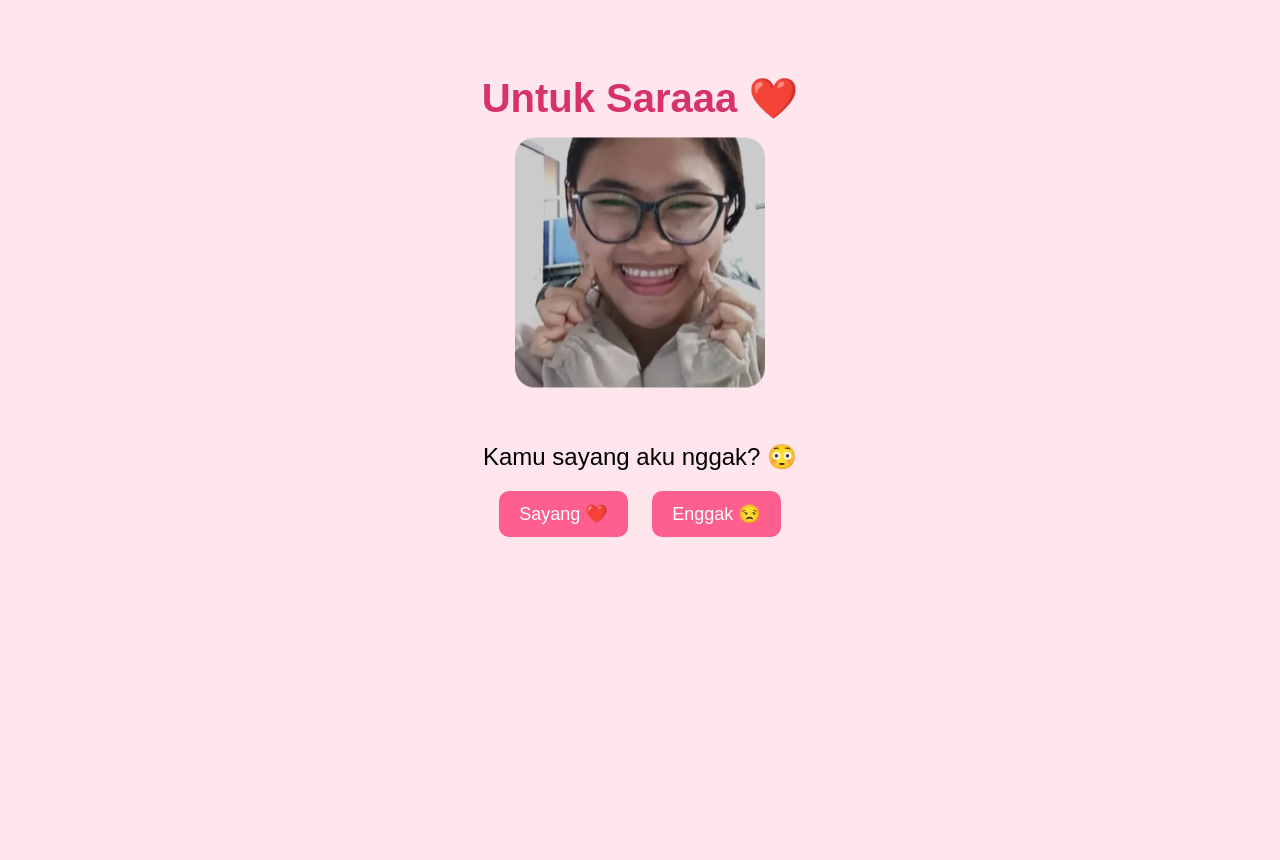
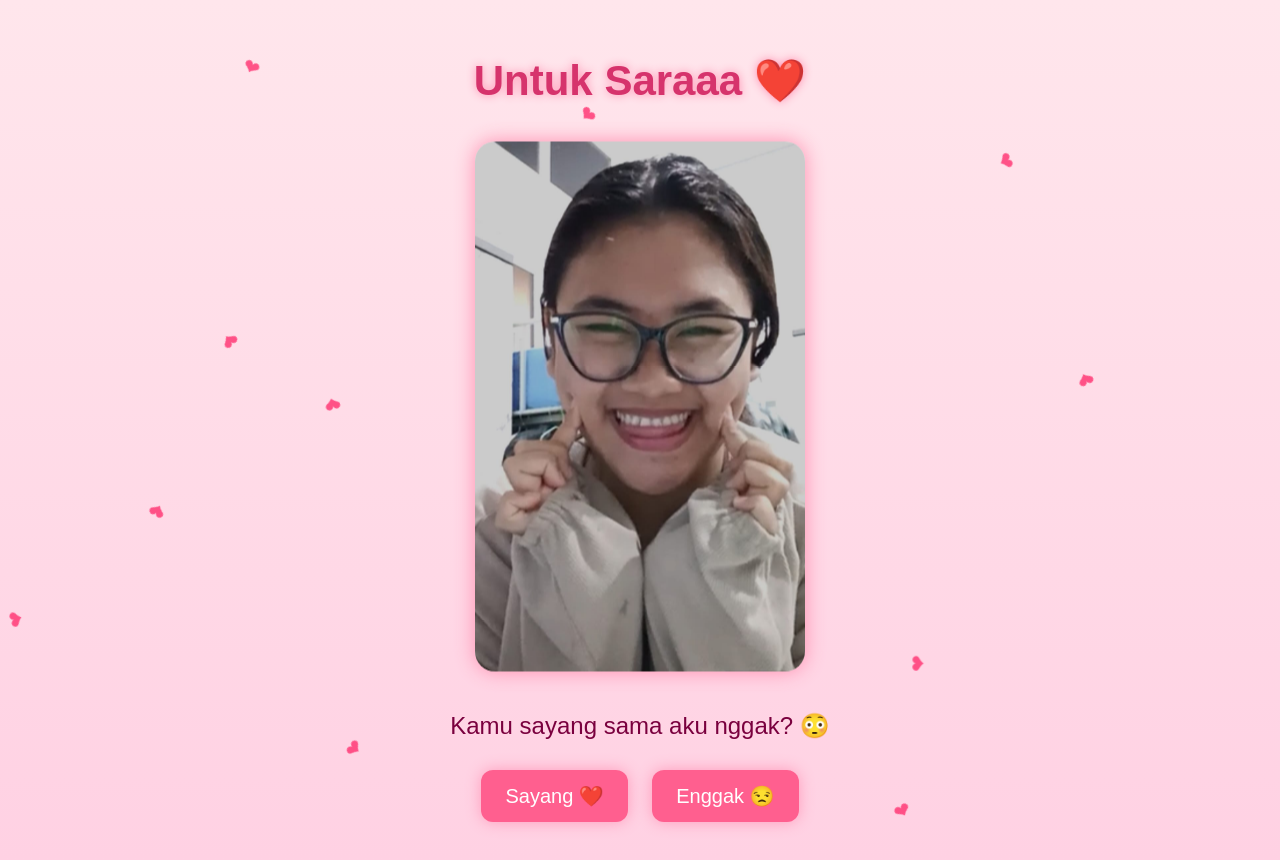
Before and after one commit to IsaAnnaqibAlhasni/Foryou, a plain HTML site: page index.html in a window 1280 px wide. Before the commit the page ends 800 px from the top, so only its background shows below. Drawn offline with Linux system fonts and the light colour scheme.

Commit message:
Update index.html

```diff
--- a/index.html
+++ b/index.html
@@ -6,24 +6,29 @@
 
 <style>
     body {
-        background: #ffe6ec;
+        background: linear-gradient(180deg, #ffe6ec, #ffd1e3);
         font-family: Arial, sans-serif;
         text-align: center;
-        padding: 40px;
+        padding: 20px;
+        overflow-x: hidden;
     }
 
     h1 {
         color: #d6336c;
-        font-size: 40px;
+        font-size: 42px;
+        text-shadow: 0 0 10px #ff8fb0;
+        animation: fadeIn 2s ease;
     }
 
     #photo {
-        width: 250px;
-        height: 250px;
+        width: 90%;
+        max-width: 330px;
+        height: auto;
         border-radius: 20px;
         object-fit: cover;
-        animation: floating 3s ease-in-out infinite;
-        margin-bottom: 20px;
+        animation: floating 3s ease-in-out infinite, fadeIn 2s ease;
+        box-shadow: 0 0 20px #ff8fb0;
+        margin-top: 20px;
     }
 
     @keyframes floating {
@@ -32,25 +37,52 @@
         100% { transform: translateY(0); }
     }
 
-    .btn {
-        padding: 12px 20px;
-        background: #ff5f8f;
-        color: white;
-        border: none;
-        border-radius: 10px;
-        cursor: pointer;
-        margin: 10px;
-        font-size: 18px;
-    }
-
-    .btn:hover {
-        background: #ff2f6f;
+    @keyframes fadeIn {
+        from { opacity: 0; }
+        to { opacity: 1; }
     }
 
     #question {
         font-size: 24px;
-        margin-top: 20px;
-        margin-bottom: 10px;
+        color: #7a003e;
+        margin-top: 25px;
+        margin-bottom: 20px;
+        animation: fadeIn 1.5s ease;
+    }
+
+    .btn {
+        padding: 14px 24px;
+        background: #ff5f8f;
+        color: white;
+        border: none;
+        border-radius: 12px;
+        cursor: pointer;
+        margin: 10px;
+        font-size: 20px;
+        transition: 0.2s;
+        box-shadow: 0 0 15px #ff9bbb;
+    }
+
+    .btn:hover {
+        transform: scale(1.1);
+        background: #ff2f6f;
+        box-shadow: 0 0 25px #ff7ea6;
+    }
+
+    /* ANIMASI LOVE JATUH */
+    .heart {
+        position: fixed;
+        top: -10px;
+        color: #ff2f6f;
+        font-size: 20px;
+        animation: fall linear forwards;
+        opacity: 0.8;
+        z-index: -1;
+    }
+
+    @keyframes fall {
+        0% { transform: translateY(0) rotate(0deg); }
+        100% { transform: translateY(110vh) rotate(360deg); }
     }
 </style>
 </head>
@@ -61,7 +93,7 @@
 
 <img id="photo" src="WhatsApp Image 2025-12-10 at 23.59.28.jpeg">
 
-<div id="question">Kamu sayang aku nggak? 😳</div>
+<div id="question">Kamu sayang sama aku nggak? 😳</div>
 
 <button class="btn" onclick="answer('yes')">Sayang ❤️</button>
 <button class="btn" onclick="answer('no')">Enggak 😒</button>
@@ -73,12 +105,30 @@
 
         if (choice === 'yes') {
             photo.src = "WhatsApp Image 2025-12-11 at 00.00.26.jpeg";
-            question.textContent = "Aku juga sayang banget sama kamu 😘";
+            question.textContent = "Aku lebih sayaaangg daripada kamuu 😜";
         } else {
             photo.src = "WhatsApp Image 2025-12-11 at 00.01.36.jpeg";
-            question.textContent = "Masa sih? 😭 coba jawab lagi 😤";
+            question.textContent = "Yaudaaahh siihh cukup taauuu 😤";
         }
     }
+
+    // LOVE JATUH
+    function createHeart() {
+        const heart = document.createElement("div");
+        heart.classList.add("heart");
+        heart.textContent = "❤";
+
+        heart.style.left = Math.random() * 100 + "vw";
+        heart.style.animationDuration = (Math.random() * 3 + 2) + "s";
+
+        document.body.appendChild(heart);
+
+        setTimeout(() => {
+            heart.remove();
+        }, 5000);
+    }
+
+    setInterval(createHeart, 300);
 </script>
 
 </body>
```
